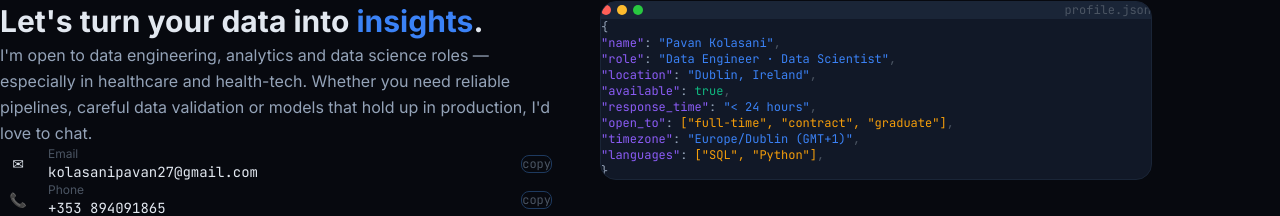
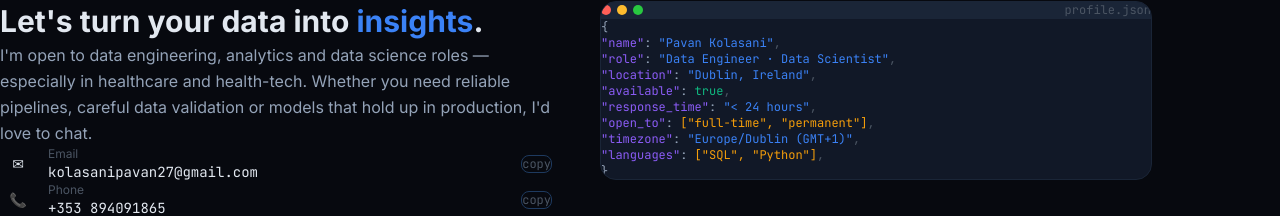
Before and after one commit to kpavan27/portfolio, a Next.js app: page / in a window 1280 px wide. Shown: the part 3674-3890 px from the top of the page. Built offline with nearby package versions, Linux system fonts and the light colour scheme.

Commit message:
Update open_to options in Contact component

```diff
--- a/src/components/Contact.tsx
+++ b/src/components/Contact.tsx
@@ -167,7 +167,7 @@ export default function Contact() {
                 ['  "location"', `"${config.location}"`],
                 ['  "available"', "true"],
                 ['  "response_time"', '"< 24 hours"'],
-                ['  "open_to"', '["full-time", "contract", "graduate"]'],
+                ['  "open_to"', '["full-time", "permanent"]'],
                 ['  "timezone"', '"Europe/Dublin (GMT+1)"'],
                 ['  "languages"', '["SQL", "Python"]'],
                 ['}', null],
```
